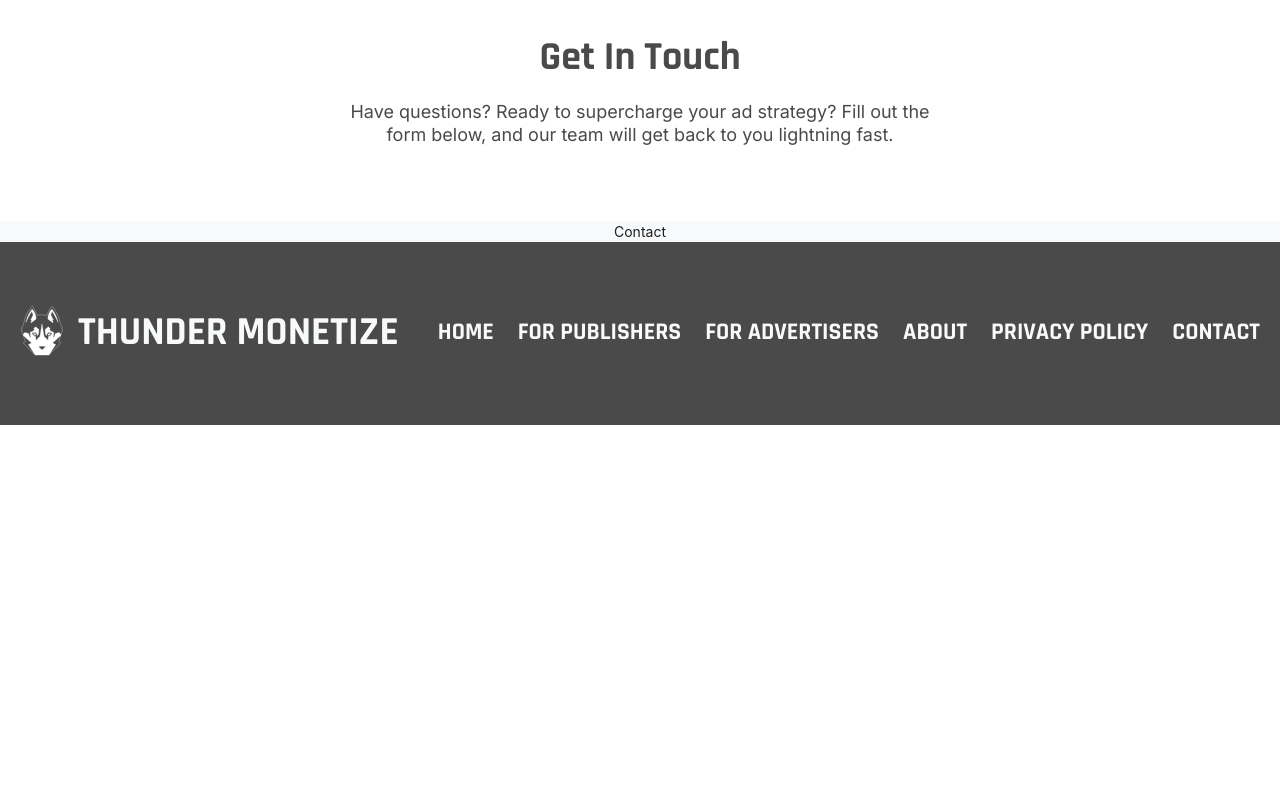
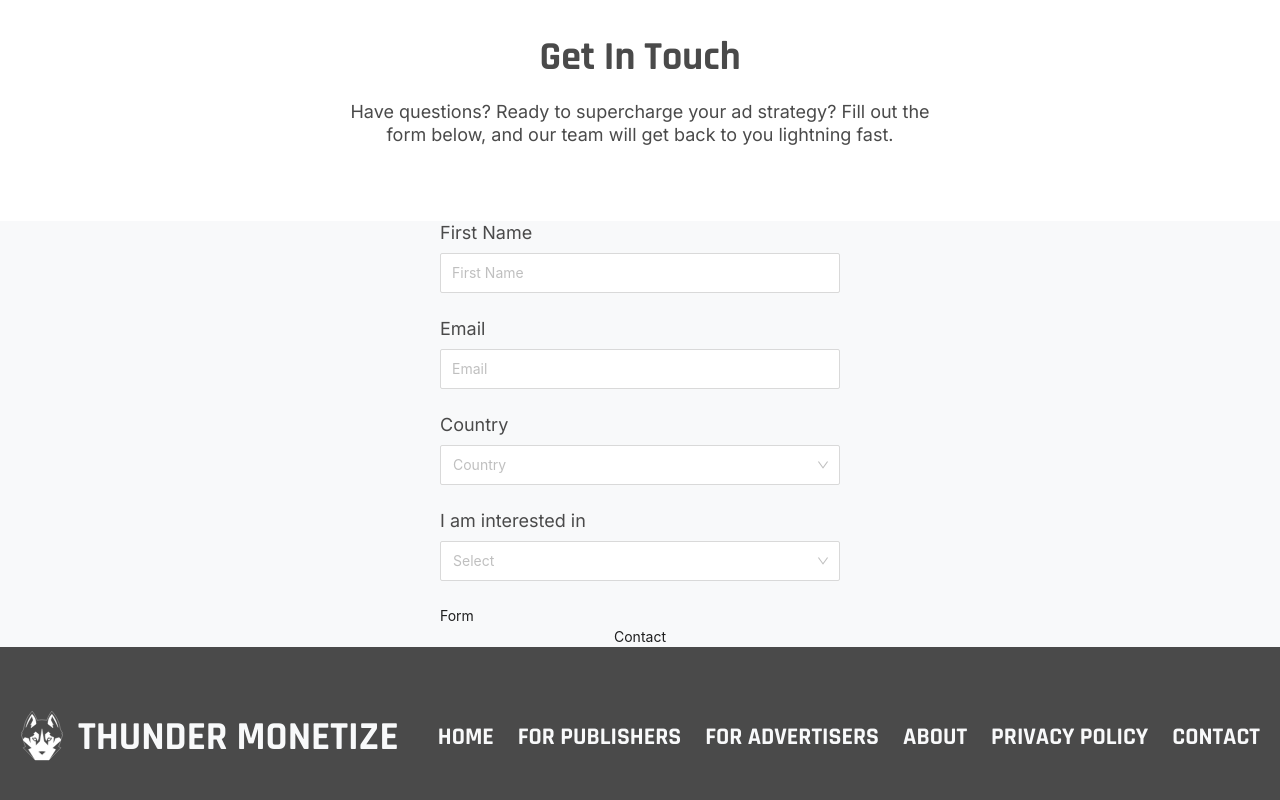
Before and after one commit to jwong65/vite-react-site, a React (Vite) app: page /contact in a window 1280 px wide. Shown: the part 1061-1861 px from the top of the page. Before the commit the page ends 1486 px from the top, so only its background shows below. Built offline with nearby package versions, Linux system fonts and the light colour scheme.

Commit message:
Added the contact form first column and styling on input and select ant-design forms

```diff
--- a/src/pages/Contact.jsx
+++ b/src/pages/Contact.jsx
@@ -1,9 +1,22 @@
-import React from 'react'
+import React , {useState} from 'react'
 import contactImage from "../assets/contact_photo1.png"
+import { Form, Input, Button, Select, Result, Row, Col, message } from 'antd';
 
 import "./contact.css"
 
 export default function Contact() {
+  const [form] = Form.useForm();
+  const [submitted, setSubmitted] = useState(false);
+
+  const onFinish= (values) =>{
+    console.log('Form Values:', values)
+    setSubmitted(true)
+  }
+
+  const resetForm = ()=>{
+    form.resetFields();
+    setSubmitted(false)
+  }
   return (
     <div className='contact-page-wrapper'>
       <div className='contact-container'>
@@ -25,8 +38,60 @@ export default function Contact() {
           <h1 className='form-header'>Get In Touch</h1>
           <h3 className='form-subheader'>Have questions? Ready to supercharge your ad strategy? Fill out the form below, and our team will get back to you lightning fast.</h3>
         </div>
+      </div>
+      {!submitted ? (
+        <div className='contact-form-outer-wrapper'>
+          <div className='contact-form-container'>
+            <Form
+              form={form}
+              name='contactForm'
+              onFinish={onFinish}
+              layout='vertical'
+              className='contact-form'
+            >
+              <Row gutter={52}>
+                <Col xs={24} sm={12}>
+                  <Form.Item
+                    name='firstName'
+                    label="First Name"
+                  >
+                    <Input placeholder='First Name' />
+                  </Form.Item>
+                  <Form.Item
+                    name="email"
+                    label='Email'
+                  >
+                    <Input placeholder='Email' />
+                  </Form.Item>
+                  <Form.Item
+                    name="country"
+                    label="Country"
+                  >
+                    <Select placeholder='Country'>
+                      <Option value='us'>United States</Option>
+                      <Option value='ca'>Canada</Option>
+                      <Option value='other'>Other</Option>
+                    </Select>
+                  </Form.Item>
+                  <Form.Item
+                    name="interest"
+                    label="I am interested in"
+                  >
+                    <Select placeholder="Select">
+                      <Option value='publisher'>Publisher</Option>
+                      <Option value='advertiser'>Advertiser</Option>
+                      <Option value='other'>Other</Option>
+                    </Select>
+                  </Form.Item>
+                </Col>
 
-      </div>
+              </Row>
+
+            </Form>
+            Form
+          </div>
+        </div>
+      ):(<>No form</>)}
       Contact
     </div>
   )
--- a/src/pages/contact.css
+++ b/src/pages/contact.css
@@ -116,5 +116,42 @@
     max-width: 610px;
     margin-left: auto;
     margin-right: auto;
+}
+
+.contact-form .ant-form-item-label{
+    text-align: left;
+    margin-bottom: 0px;
+    min-width: 400px;
+}
+.contact-form .ant-form-item-label > label {
+    font-family: 'Inter', sans-serif;
+    font-weight: 400;
+    font-size: 18px;
+    line-height: 130%;
+    letter-spacing: 0%;
+    color: #4A4A4A;
+  }
+.contact-form .ant-form-item{
+    margin-bottom: 24px;
+}
+.contact-form .ant-select-selector{
+    height: 40px !important;
+    padding: 8px 12px !important;
+    border-radius: 2px !important;
+    border-width: 1px !important;
+}
+.contact-form .ant-input, .contact-form .ant-select {
+    min-width: 400px;
+    width: 100%;
+    height: 40px;
+    border-radius: 2px;
+    border-width: 1px;
 
 }
+
+@media (max-width: 767px) {
+    .contact-form .ant-input,
+    .contact-form .ant-select {
+        min-width: 100%;
+    }
+}
```
